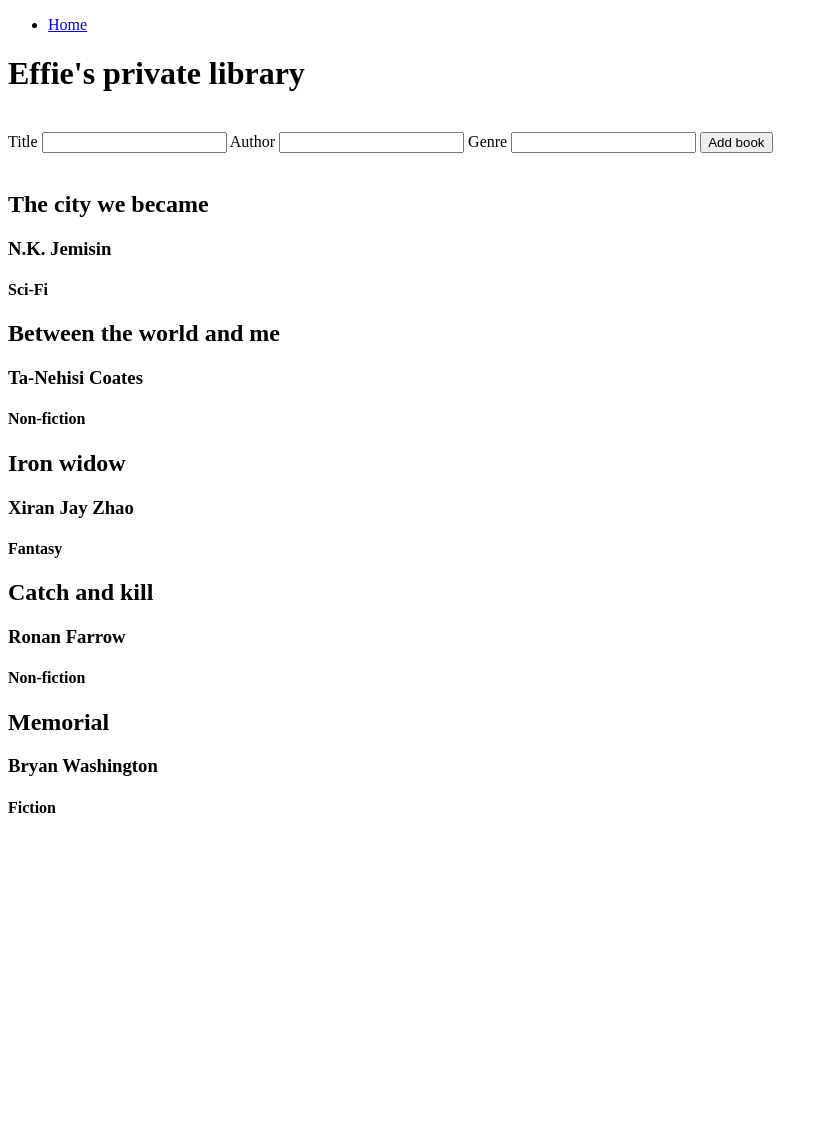
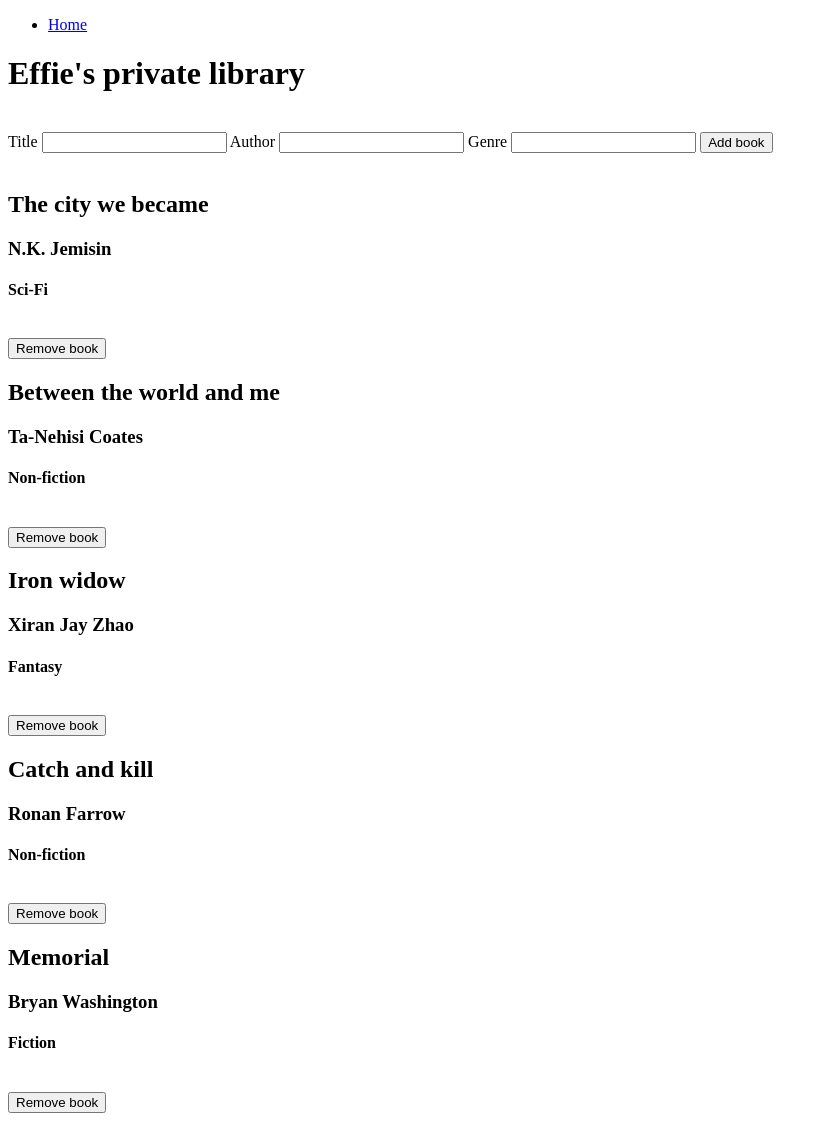
Before and after one commit to Effrancina/w3_weekend_homework, a Flask app: page /books in a window 1280 px wide. Shown: the whole page, without its empty margins (0-828 px from the left). Before the commit the page ends 813 px from the top, so only its background shows below. Run offline with Flask 2, Linux system fonts and the light colour scheme.

Commit message:
finished mvp

```diff
--- a/controllers/controller.py
+++ b/controllers/controller.py
@@ -1,6 +1,6 @@
 from flask import render_template, request, redirect
 from app import app
-from models.library_books import books_list, add_new_book
+from models.library_books import books_list, add_new_book, remove_book
 # remember to add other functions here
 from models.book import Book
 
@@ -17,4 +17,7 @@ def add_book():
     add_new_book(newbook)
     return redirect('/books')
 
-# add functions!
+@app.route('/books/delete/<title>', methods=['POST'])
+def remove(title):
+  remove_book(title)
+  return redirect('/books')
--- a/models/library_books.py
+++ b/models/library_books.py
@@ -11,3 +11,11 @@ books_list = [book1, book2, book3, book4, book5]
 
 def add_new_book(book):
     books_list.append(book)
+
+def remove_book(title):
+    book_to_delete = None
+    for book in books_list:
+        if book.title == title:
+            book_to_delete = book
+            break
+    books_list.remove(book_to_delete)
--- a/templates/index.html
+++ b/templates/index.html
@@ -22,6 +22,12 @@
             <h3>{{ book.author }}</h3>
             <h4>{{ book.genre }}</h4>
         </div>
+        <br>
+        <div>
+            <form class="form-inline" action="/books/delete/{{ book.title }}" method="post">
+            <input type="submit" value="Remove book">
+            </form>
+        </div>
     {% endfor %}
     </div>
 {% endblock %}
```
